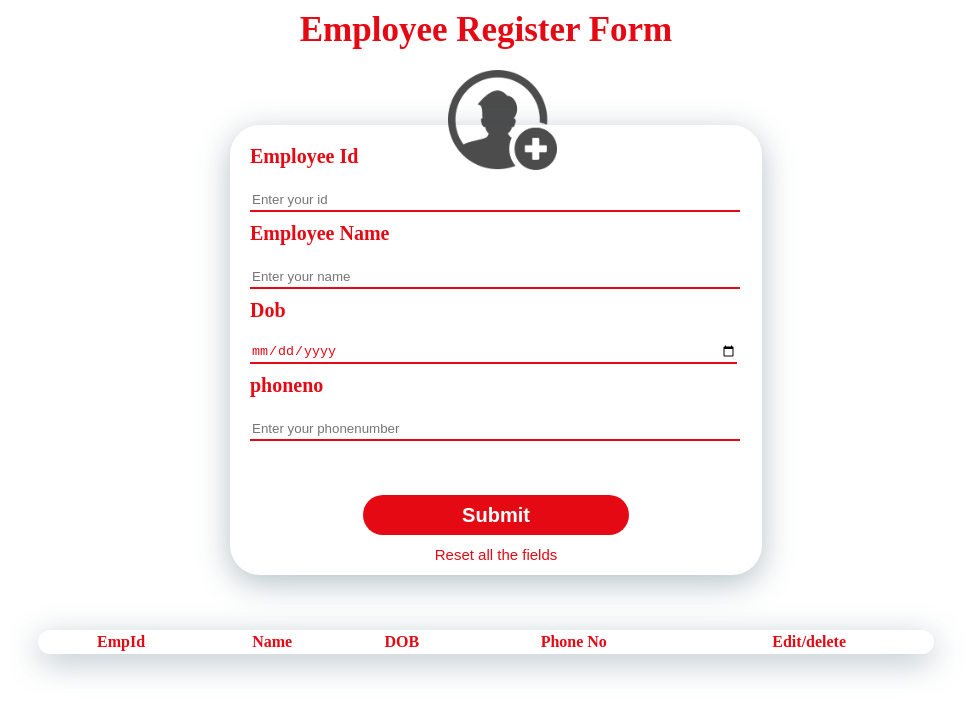
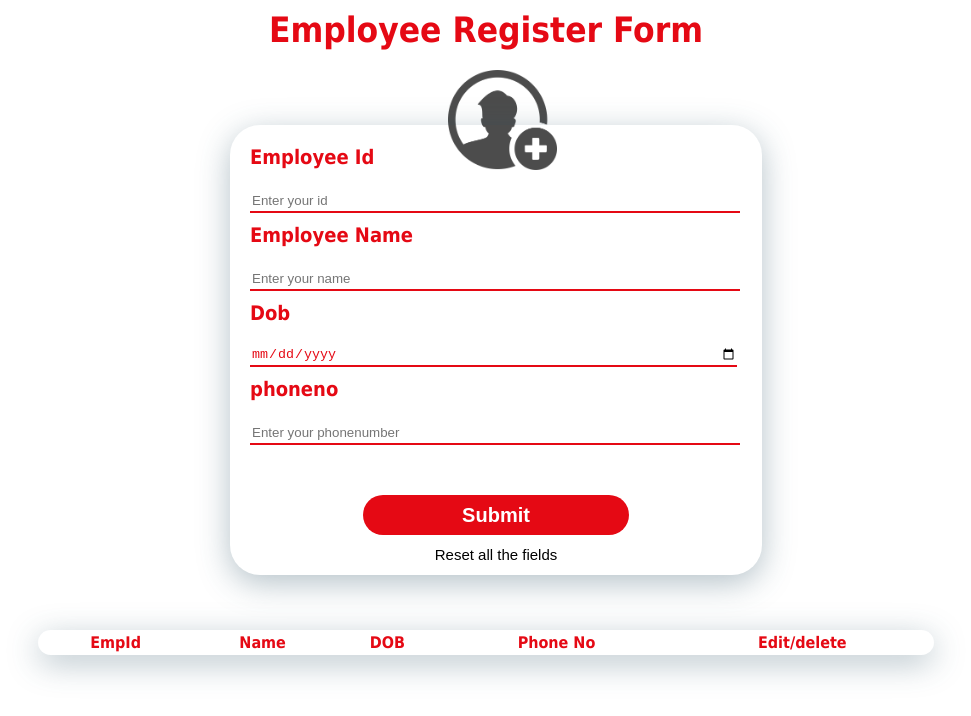
Before and after one commit to GaneshTRL748/simple_form, a plain HTML site: page javascript(crud)/index.html in a window 1280 px wide. Shown: the whole page, without its empty margins (154-1125 px from the left). Drawn offline with Linux system fonts and the light colour scheme.

Commit message:
Update style.css

```diff
--- a/javascript(crud)/style.css
+++ b/javascript(crud)/style.css
@@ -1,7 +1,7 @@
 body{
     background-color:#fff;
     color:#E50914;
-    font-family:Century;
+    font-family:Tahoma;
 }
 .headlabel{
     font-size: 35px;
@@ -69,7 +69,6 @@ input{
     background: none;
     color:black;
     position: absolute;
-    color:#E50914;
     font-size: 15px;
     width:50%;
     left:25%;
```
